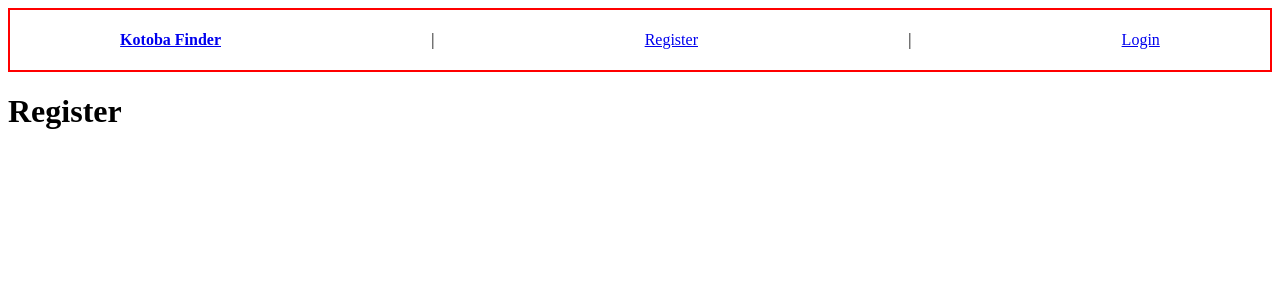
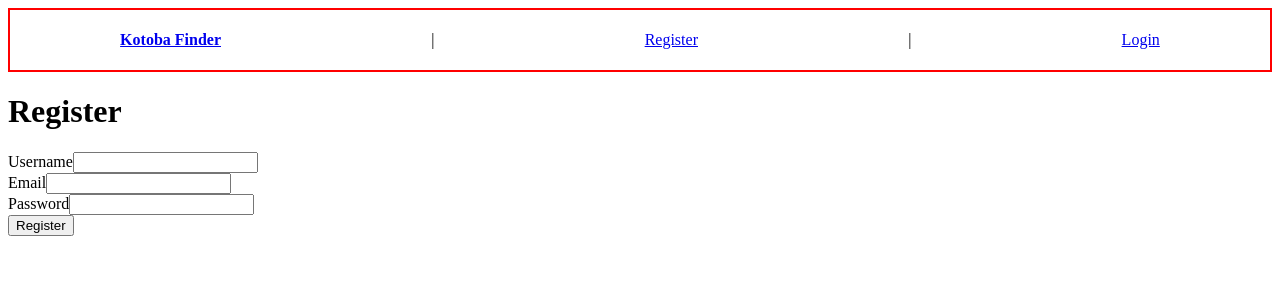
Before and after one commit to pand3m1x/kotoba_finder, a React (Vite) app in the folder frontend/kotoba-finder/: page /register in a window 1280 px wide. Shown: the top 300 px of the page. Built offline with nearby package versions, Linux system fonts and the light colour scheme; no server answers.

Commit message:
°❀.ೃ Added registration °❀.ೃ

```diff
--- a/frontend/kotoba-finder/src/pages/Register.jsx
+++ b/frontend/kotoba-finder/src/pages/Register.jsx
@@ -1,12 +1,82 @@
+// import { useState } from "react";
+// import { userClient } from "../clients/api"
+// import { useUser } from "../context/UserContext"
+// import { useNavigate } from "react-router-dom";
 
+function Register() {
 
-function Register(){
+  // const { setUser } = useUser()
+
+  // const navigate = useNavigate()
+  // // const value = useUser()
+  // // console.log (value)
+
+  // const [formData, setFormData] = useState({
+  //   username: '',
+  //   email: '',
+  //   password: ''
+  // })
+
+  // const handleChange = (e) =>{
+  //     setFormData({
+  //       ...formData,
+  //       [e.target.name]: e.target.value // [] makes it dynamic instead of listing each input individually
+  //     })
+  // }
+
+  // const handleSubmit = async (e) => {
+
+  //   e.preventDefault()
+  //   console.log(formData)
+
+  //   // send the form data to our backend
+  //   try {
+
+  //     const { data } = await userClient.post('/register', formData) // response.data also works: where the Response has other properties (like the HTTP code, error information etc)
+  //     console.log(data)
+
+  //     // take the token and store it locally
+
+  //       localStorage.setItem("token", data.token) //or response.data.token
+
+  //     // save some user data in our state
+
+  //     setUser(data.user)
+
+  //     // take the user to a different page
+
+  //     navigate("/feed")
+
+  //   } catch (err) {
+
+  //       console.log(err)
+  //       alert(err.message)
+
+  //   }
+  // }
 
   return(
-    <>
+    <div>
       <h1>Register</h1>
-    </>
-  );
+      <form> {/*onSubmit={handleSubmit}*/}
+
+        <label htmlFor="username">Username</label>
+        {/* <input value={formData.username} onChange={handleChange} type="text" id="username" name="username" required/> */}
+        <input type="text" id="userName" name="userName" required /><br/>
+
+        <label htmlFor="email">Email</label>
+        {/* <input value={formData.email} onChange={handleChange} type="email" id="email" name="email" required /> */}
+        <input type="email" id="email" name="email" required/>
+
+        <br/><label htmlFor="password">Password</label>
+        {/* <input value={formData.password} onChange={handleChange} type="password" id="password" name="password" required /> */}
+        <input type="password" id="password" name="password" required/>
+        <br/><button type="submit">Register</button>
+
+      </form>
+    </div>
+  )
+
 }
 
-export default Register
+export default Register;
```
